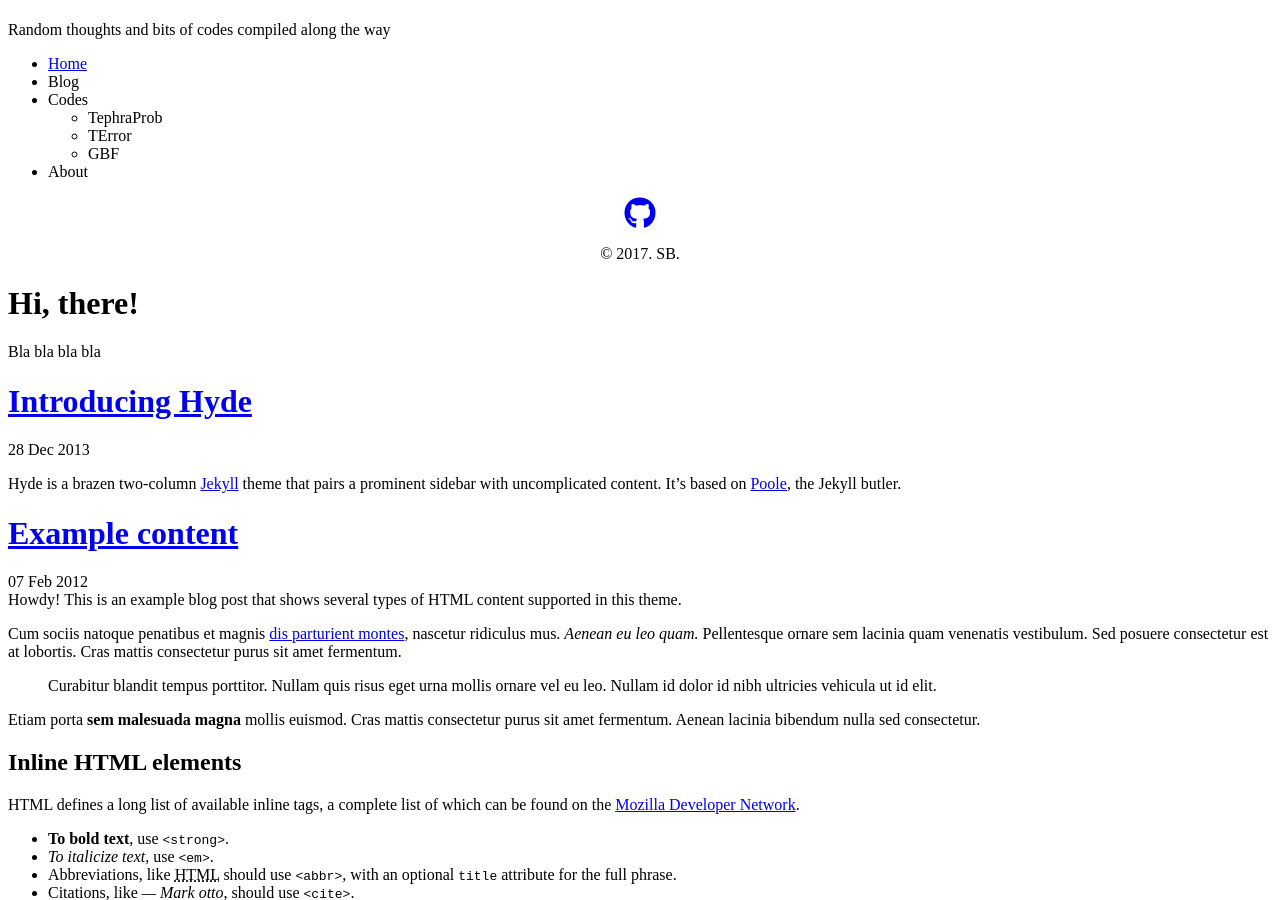
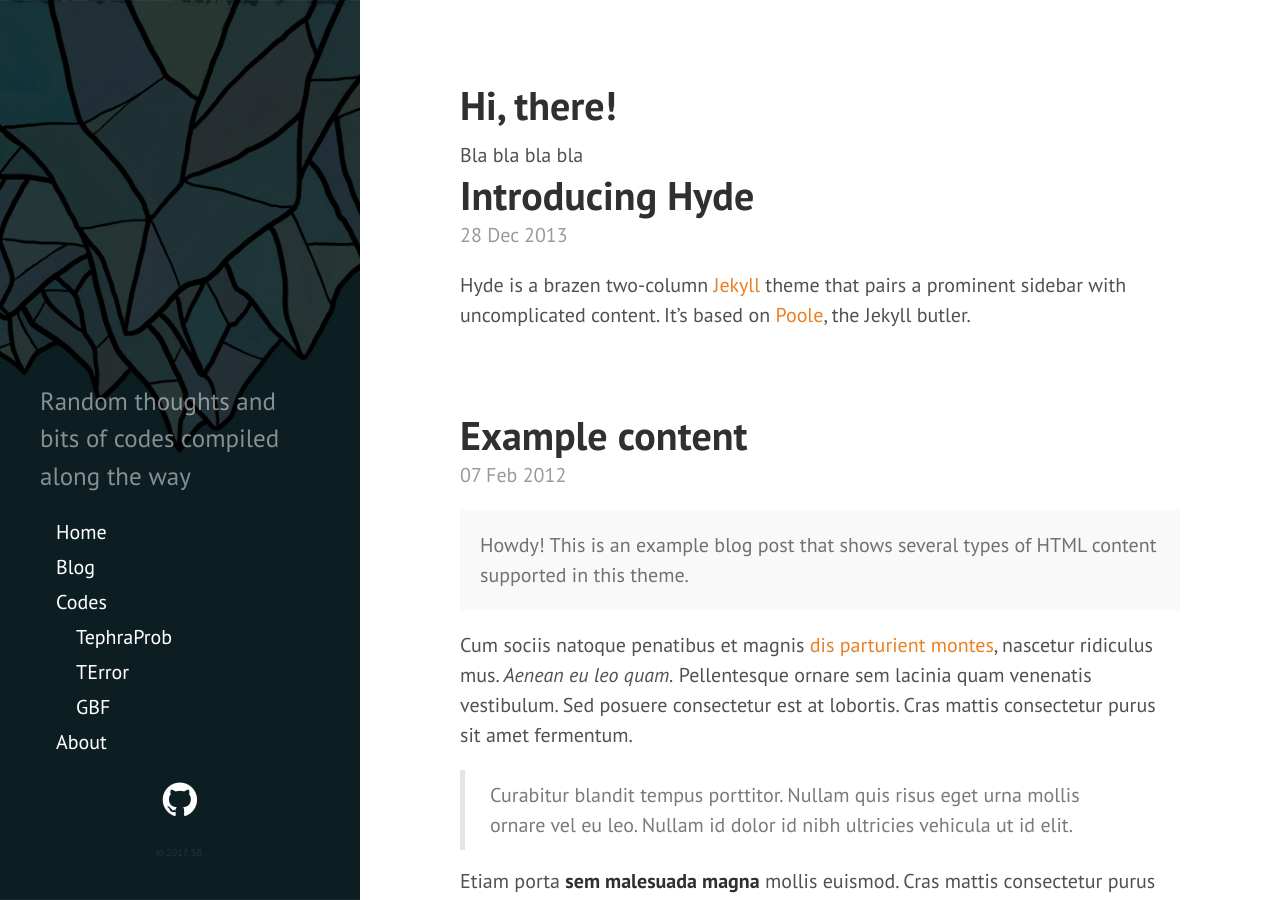
Before and after one commit to e5k/e5k.github.io, a Jekyll site: the page built from index.html, in a window 1280 px wide and 900 px high. Built offline with Jekyll 4.4.1, drawn with Linux system fonts in a browser that asks for light colours; nearby versions of some CDN libraries; library files that are not in the unit come from our copies; the list of posts is cut into pages by our own code.

Commit message:
base_url

```diff
--- a/_config.yml
+++ b/_config.yml
@@ -1,5 +1,5 @@
 # Dependencies
-highlighter:      pygments.rb
+highlighter:      rouge
 
 # Permalinks
 permalink:        pretty
@@ -8,8 +8,8 @@
 title:            Seb's repository
 tagline:          'Sébastien Biass'
 description:      'Random thoughts and bits of codes compiled along the way'
-url:              https://e5k.github.io
-baseurl:          e5k.github.io/
+url:
+baseurl:
 
 author:
   name:           'Sébastien Biass'
--- a/_includes/head.html
+++ b/_includes/head.html
@@ -15,10 +15,10 @@
   </title>
 
   <!-- CSS -->
-  <link rel="stylesheet" href="{{ site.baseurl }}public/css/poole.css">
-  <link rel="stylesheet" href="{{ site.baseurl }}public/css/syntax.css">
-  <link rel="stylesheet" href="{{ site.baseurl }}public/css/hyde.css">
-  <link rel="stylesheet" href="{{ site.baseurl }}public/font-awesome-4.7.0/css/font-awesome.min.css">
+  <link rel="stylesheet" href="{{ site.baseurl }}/public/css/poole.css">
+  <link rel="stylesheet" href="{{ site.baseurl }}/public/css/syntax.css">
+  <link rel="stylesheet" href="{{ site.baseurl }}/public/css/hyde.css">
+  <link rel="stylesheet" href="{{ site.baseurl }}/public/font-awesome-4.7.0/css/font-awesome.min.css">
   <link rel="stylesheet" href="http://fonts.googleapis.com/css?family=PT+Sans:400,400italic,700|Abril+Fatface">
 
   <!-- Icons -->
```
